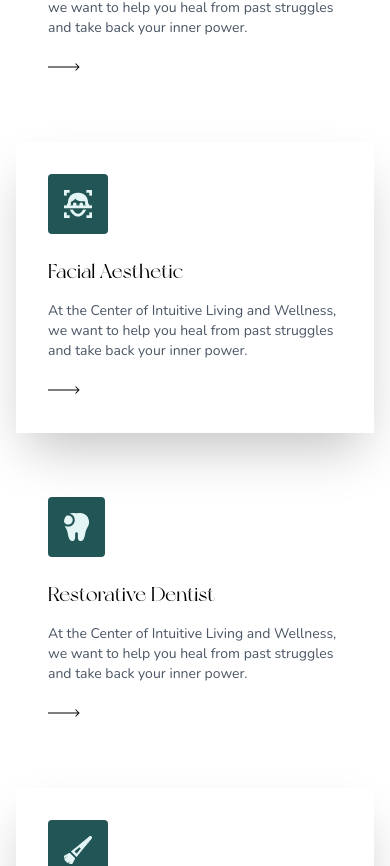
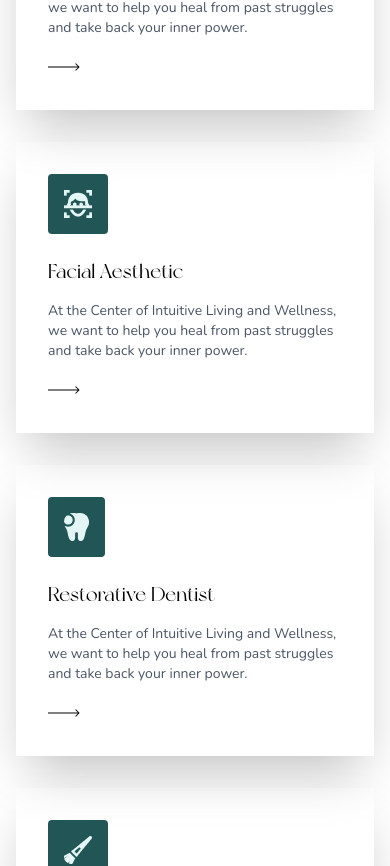
Before and after one commit to raoshahbazcoding/newdoc, a React (Vite) app: page / in a window 390 px wide. Shown: the part 2452-3318 px from the top of the page. Built offline with nearby package versions, Linux system fonts and the light colour scheme; a web font is replaced by a local one.

Commit message:
Mobile And Desktop Done Now

```diff
--- a/src/components/Services.jsx
+++ b/src/components/Services.jsx
@@ -46,7 +46,7 @@ export default function Services() {
   ];
 
   return (
-    <section className="pb-8 md:py-10 ">
+    <section className="pb-8 md:py-10">
       <div className="container mx-auto px-4">
         {/* Section Heading */}
         <div className="text-center mb-4">
@@ -61,11 +61,7 @@ export default function Services() {
           {services.map((service, index) => (
             <div
               key={index}
-              className={`group p-8 transition-all duration-300 ${
-                index === 3 || index === 1 || index === 5
-                  ? "bg-white shadow-2xl z-15 "
-                  : "hover:shadow-2xl"
-              }`}
+              className="group p-8 transition-all duration-300 shadow-2xl md:shadow-none md:hover:shadow-2xl"
             >
               {/* Icon */}
               <div className="bg-[#225555] p-4 inline-block rounded mb-4">
```
